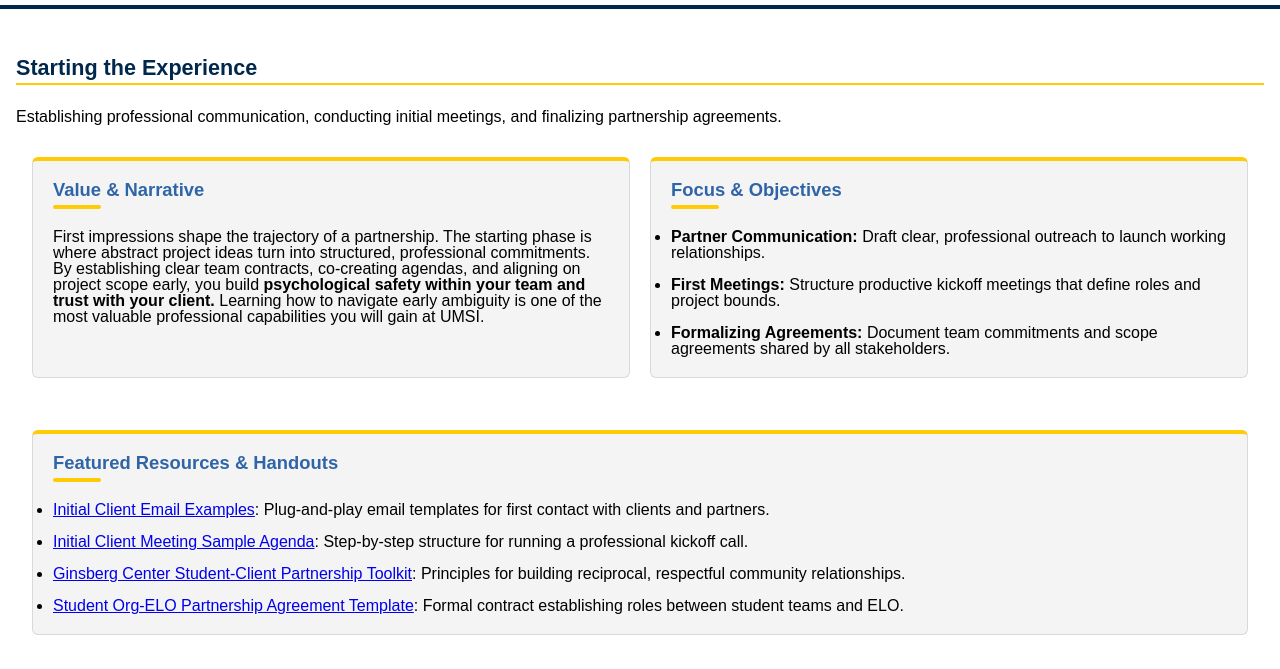
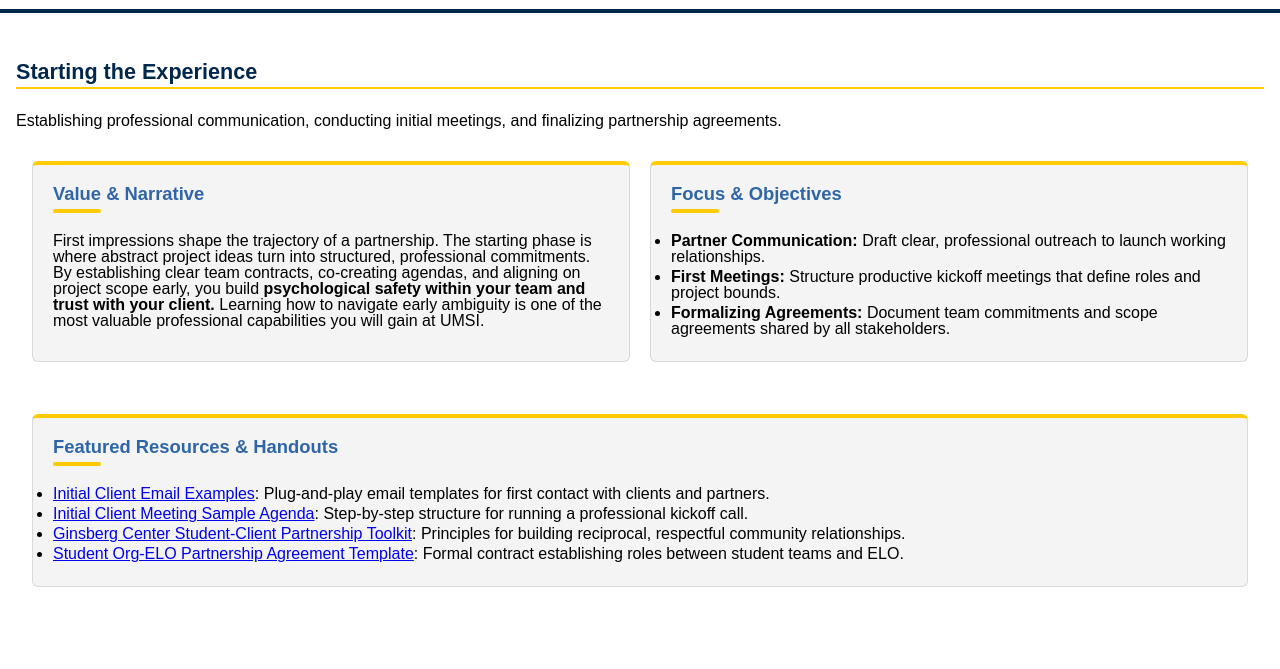
Before and after one commit to TienBran/client_project_f26, a plain HTML site: page start.html in a window 1280 px wide. Shown: the part 283-952 px from the top of the page. Drawn offline with Linux system fonts and the light colour scheme.

Commit message:
Add files via upload

```diff
--- a/css/style.css
+++ b/css/style.css
@@ -197,6 +197,10 @@ footer a:focus, footer a:hover {
      color: #ffffff;
 }
 
+body li {
+     margin-bottom: 0.25rem;
+}
+
 @media screen and (min-width: 800px) {
      nav ul {
           flex-direction: row;
--- a/start.html
+++ b/start.html
@@ -36,8 +36,8 @@
                 <section class="grid-card">
                 <h3>Focus & Objectives</h3>
                 <ul>
-                    <li><strong>Partner Communication: </strong>Draft clear, professional outreach to launch working relationships.</li><br>
-                    <li><strong>First Meetings: </strong>Structure productive kickoff meetings that define roles and project bounds.</li><br>
+                    <li><strong>Partner Communication: </strong>Draft clear, professional outreach to launch working relationships.</li>
+                    <li><strong>First Meetings: </strong>Structure productive kickoff meetings that define roles and project bounds.</li>
                     <li><strong>Formalizing Agreements: </strong>Document team commitments and scope agreements shared by all stakeholders.</li>
                 </ul>
             </section>
@@ -45,9 +45,9 @@
             <section class="grid-card">
                 <h3>Featured Resources & Handouts</h3>
                 <ul>
-                    <li><a href="https://docs.google.com/document/d/1fWFXwoW5fKX_Tctn97Gio5XZDwILNlqIOyKKE8Yk5J0/edit?usp=drive_link">Initial Client Email Examples</a>: Plug-and-play email templates for first contact with clients and partners.</li><br>
-                    <li><a href="https://docs.google.com/document/d/1ItXxYauAcPoaGMUZWuJsX-OLFfGmeBOWT7JNhoZxGyU/edit?usp=drive_link">Initial Client Meeting Sample Agenda</a>: Step-by-step structure for running a professional kickoff call.</li><br>
-                    <li><a href="https://ginsberg.umich.edu/article/campus-community-partnerships-toolkit">Ginsberg Center Student-Client Partnership Toolkit</a>: Principles for building reciprocal, respectful community relationships.</li><br>
+                    <li><a href="https://docs.google.com/document/d/1fWFXwoW5fKX_Tctn97Gio5XZDwILNlqIOyKKE8Yk5J0/edit?usp=drive_link">Initial Client Email Examples</a>: Plug-and-play email templates for first contact with clients and partners.</li>
+                    <li><a href="https://docs.google.com/document/d/1ItXxYauAcPoaGMUZWuJsX-OLFfGmeBOWT7JNhoZxGyU/edit?usp=drive_link">Initial Client Meeting Sample Agenda</a>: Step-by-step structure for running a professional kickoff call.</li>
+                    <li><a href="https://ginsberg.umich.edu/article/campus-community-partnerships-toolkit">Ginsberg Center Student-Client Partnership Toolkit</a>: Principles for building reciprocal, respectful community relationships.</li>
                     <li><a href="https://docs.google.com/document/d/1y5Y2wc1ADz0n_ht26kPYlFK3Zm9i3UR_Z0OMWP3Q_xQ/edit?usp=drive_link">Student Org-ELO Partnership Agreement Template</a>: Formal contract establishing roles between student teams and ELO.</li>
                 </ul>
             </section>
```
Also changed, not shown: prep.html (+0 -6 lines).
